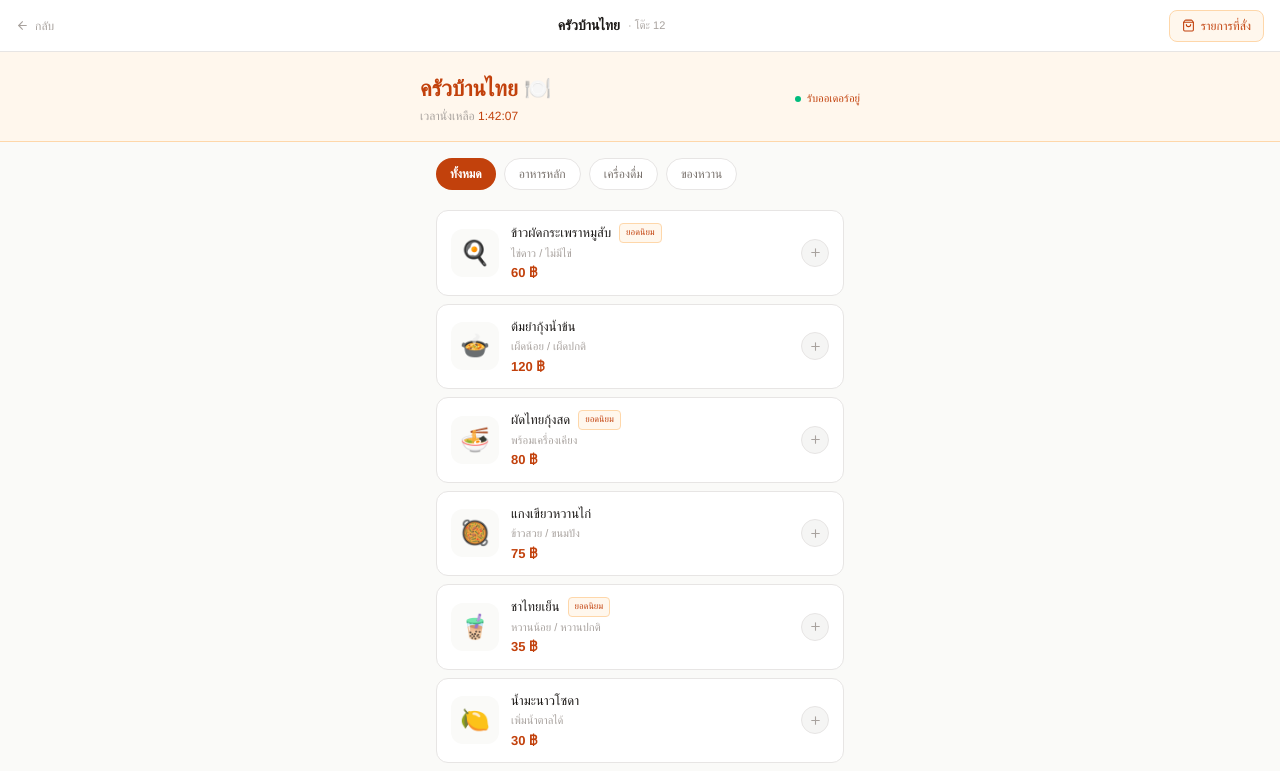
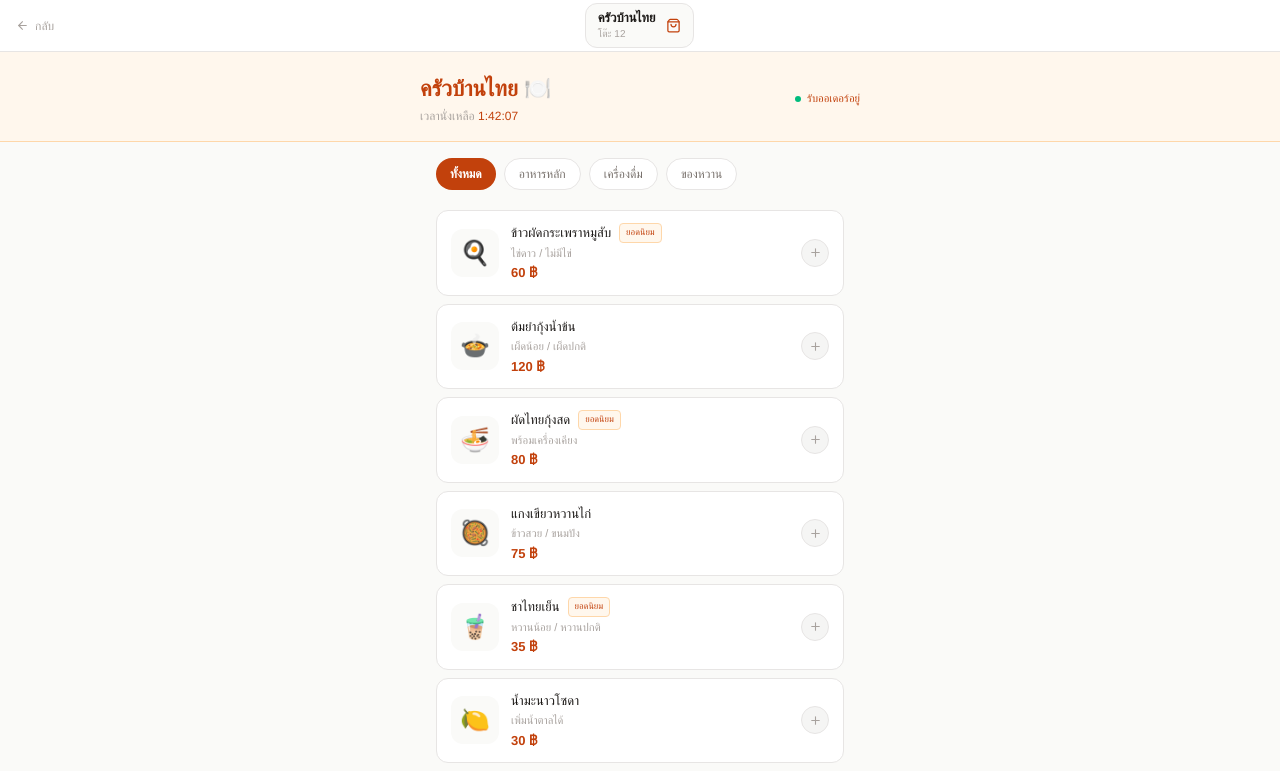
Before and after one commit to nopparoot15/RenStack, a Next.js app: page /demo/qr-order in a window 1280 px wide. Shown: the top 771 px of the page. Built offline with nearby package versions, Linux system fonts and the light colour scheme.

Commit message:
Move order button next to restaurant name in top bar
Combined restaurant name + table number + bag icon into one tappable area
in the center — easier to reach than far-right corner

```diff
--- a/app/demo/qr-order/page.tsx
+++ b/app/demo/qr-order/page.tsx
@@ -55,25 +55,24 @@ export default function QROrderDemo() {
         <Link href="/" className="flex items-center gap-1.5 text-[12px] text-[#a8a29e] hover:text-[#78716c] transition-colors">
           <ArrowLeft size={13} /> กลับ
         </Link>
-        {/* Restaurant name centered */}
-        <div className="flex items-center gap-2">
-          <span className="text-[14px] font-semibold text-[#1c1917]">ครัวบ้านไทย</span>
-          <span className="text-[11px] text-[#a8a29e]">· โต๊ะ 12</span>
-        </div>
-        {/* Order button */}
+        {/* Restaurant name + order button together */}
         <button
           onClick={() => setShowOrder(true)}
-          className="flex items-center gap-1.5 text-[12px] px-3 py-1.5 rounded-lg relative transition-colors"
-          style={{ background: BRAND_LIGHT, color: BRAND, border: `0.5px solid #fed7aa` }}
+          className="flex items-center gap-2.5 px-3 py-1.5 rounded-xl relative transition-colors"
+          style={{ background: "#fafaf8", border: "0.5px solid #e7e5e4" }}
         >
-          <ShoppingBag size={13} />
-          รายการที่สั่ง
-          {totalItems > 0 && (
-            <span className="absolute -top-1.5 -right-1.5 w-4 h-4 rounded-full text-[9px] font-bold flex items-center justify-center text-white" style={{ background: BRAND }}>
-              {totalItems}
-            </span>
-          )}
+          <div className="text-left">
+            <p className="text-[13px] font-semibold text-[#1c1917] leading-tight">ครัวบ้านไทย</p>
+            <p className="text-[10px] text-[#a8a29e]">โต๊ะ 12</p>
+          </div>
+          <div className="flex items-center gap-1" style={{ color: BRAND }}>
+            <ShoppingBag size={15} />
+            {totalItems > 0 && (
+              <span className="text-[12px] font-bold">{totalItems}</span>
+            )}
+          </div>
         </button>
+        <div className="w-10" />
       </div>
 
       {/* Hero band */}
```
